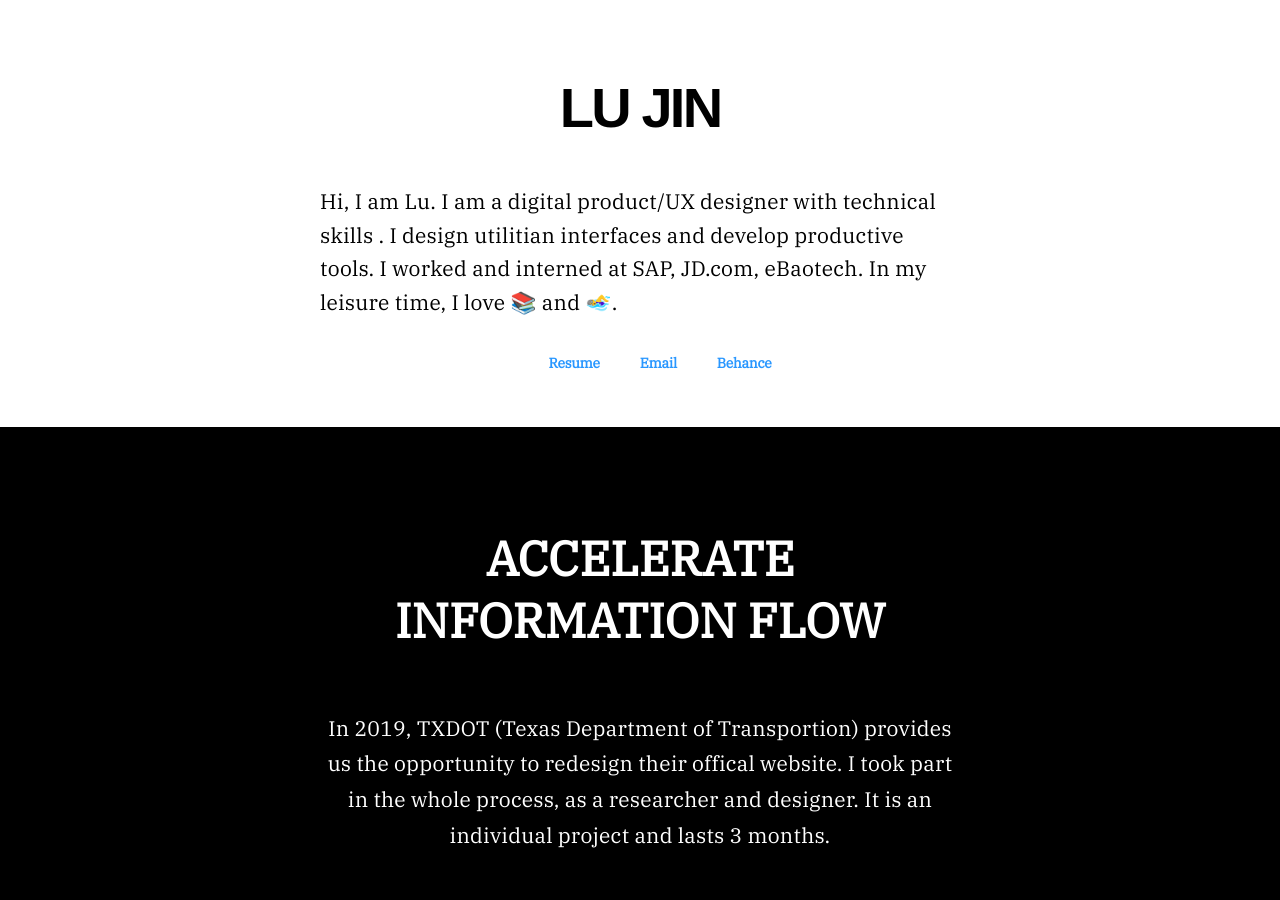
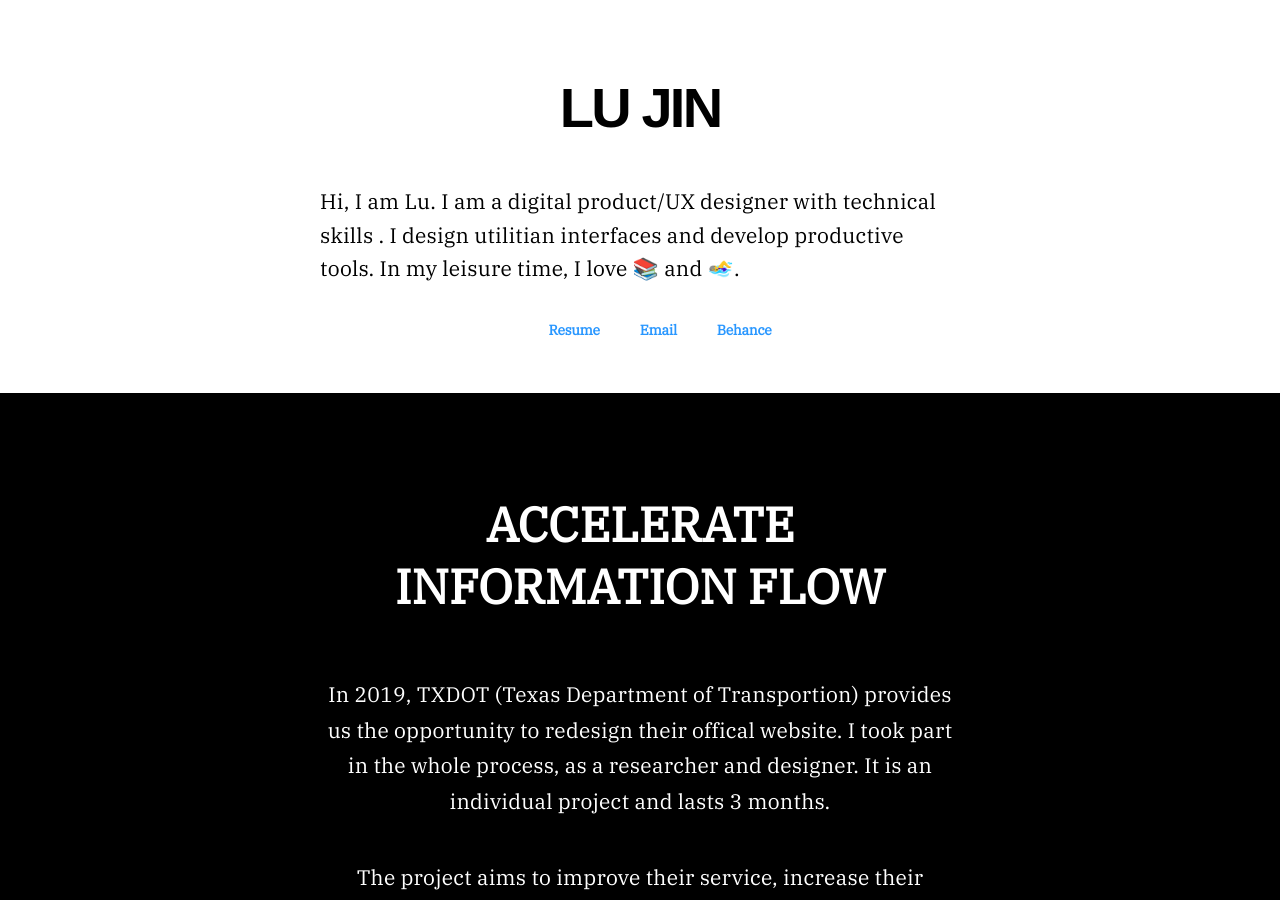
Before and after one commit to beforux/ShakeYourLove, a Jekyll site: the page index.html, which Jekyll copies as it is, in a window 1280 px wide and 900 px high. Built offline with Jekyll 4.4.1, drawn with Linux system fonts in a browser that asks for light colours.

Commit message:
Update index.html

```diff
--- a/index.html
+++ b/index.html
@@ -9,7 +9,7 @@
 <body>
 	<header>
 		<h1 class="name">LU JIN</h1>
-		<p class="intro">Hi, I am Lu. I am a digital product/UX designer with technical skills . I design utilitian interfaces and develop productive tools. I worked and interned at SAP, JD.com, eBaotech. In my leisure time, I love 📚 and 🏊‍♀️.</p>
+		<p class="intro">Hi, I am Lu. I am a digital product/UX designer with technical skills . I design utilitian interfaces and develop productive tools. In my leisure time, I love 📚 and 🏊‍♀️.</p>
 <!-- 		<p class="update"><span>Update Project <span> : <span>  Online Education <span>  &#x2022;  <span><a href="https://docs.google.com/document/d/1hagld0uH07sxCJDbusst9ffL0jY6IHuew36RoCJu0HY/edit?usp=sharing"> <span>Research </a> <span> &#x2022; <span> <a href="https://www.behance.net/gallery/92765427/Online-Education"> <span> Design<span> </a> <span> &#x2022;<span> <a href="https://onlineeducation-883ad.firebaseapp.com">Develop </a></p> -->
 	</header>
 
```
